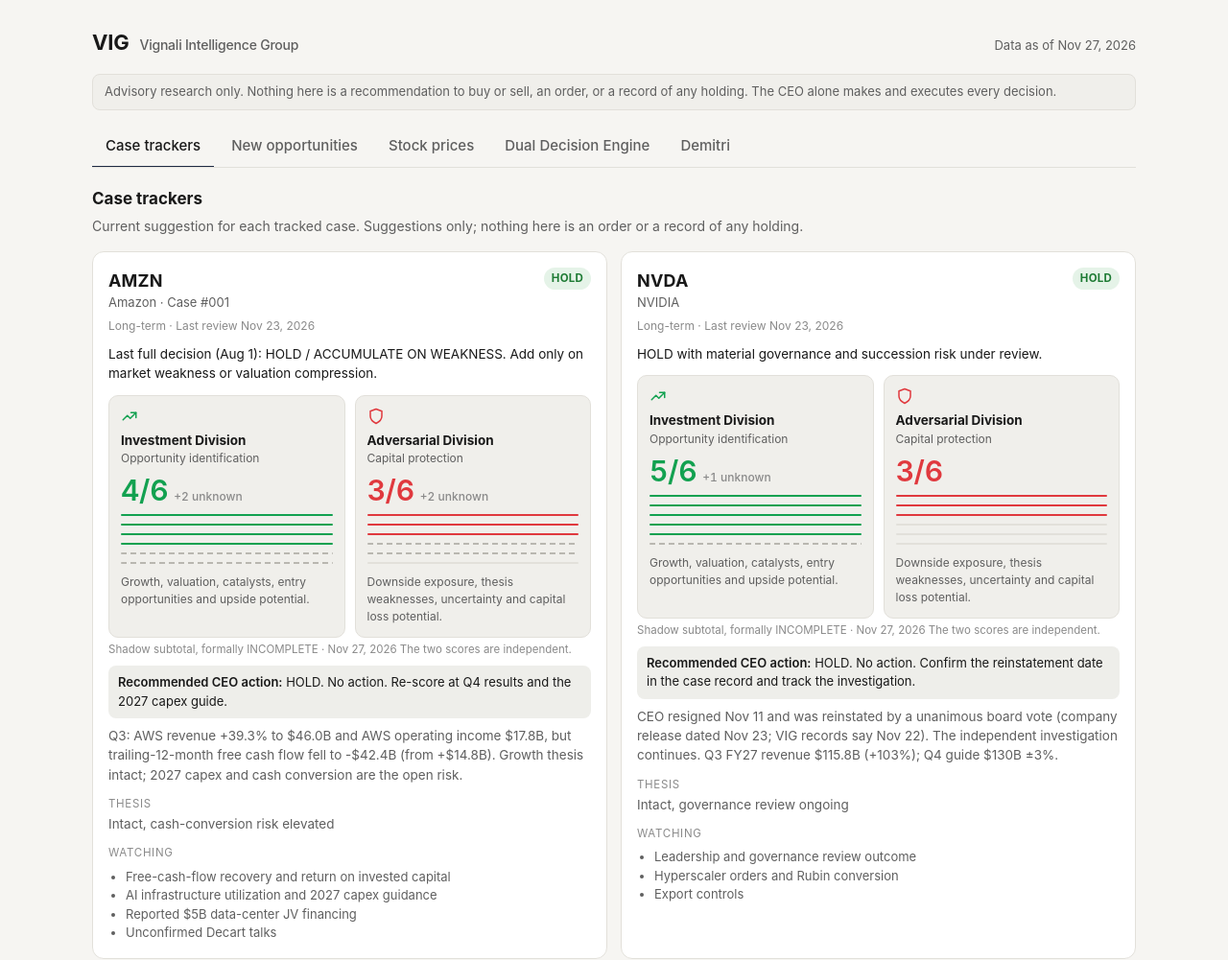
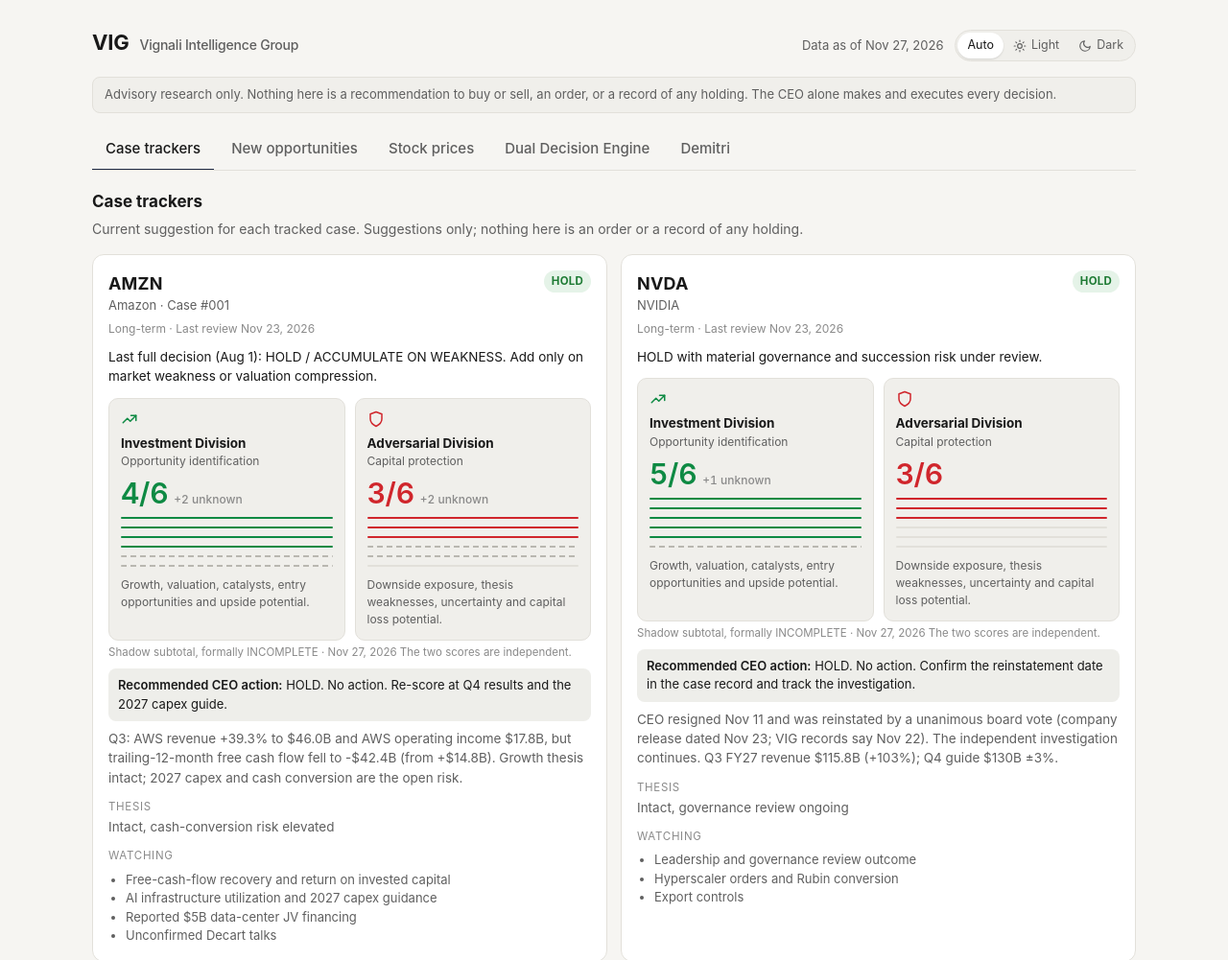
Before and after one commit to kvignali1/vig-dashboard, a plain HTML site: page index.html in a window 1280 px wide. Shown: the top 1001 px of the page at 96% size. Drawn offline with Linux system fonts and the light colour scheme.

Commit message:
Add light/dark mode toggle
Auto (follows system), Light and Dark buttons in the header. The
choice is remembered per browser and applied before first paint.
Division greens and reds darkened slightly for light-mode contrast.

Co-Authored-By: Claude Opus 5.5 <noreply@anthropic.com>
Claude-Session: https://claude.ai/code/session_01Y3VwCqZ8G5Pzz1UtN2rVPH

```diff
--- a/index.html
+++ b/index.html
@@ -5,6 +5,9 @@
 <meta name="viewport" content="width=device-width, initial-scale=1">
 <meta name="robots" content="noindex, nofollow">
 <title>VIG Dashboard</title>
+<script>
+try { var t = localStorage.getItem('vig-theme'); if (t === 'light' || t === 'dark') document.documentElement.dataset.theme = t; } catch (e) {}
+</script>
 <style>
 :root {
   color-scheme: light;
@@ -16,8 +19,8 @@
   --text-2: #5f5f5f;
   --text-3: #8a8a8a;
   --accent: #1f2a44;
-  --opp: #12a150;
-  --res: #e0393e;
+  --opp: #0e8a43;
+  --res: #d0262c;
   --good: #1e7b34;
   --good-bg: #e5f3e8;
   --warn: #8a5a00;
@@ -117,6 +120,12 @@ td.num { font-variant-numeric: tabular-nums; }
 .quote { background: var(--surface); border: 1px solid var(--border); border-radius: 12px; padding: 8px 10px; min-height: 92px; min-width: 0; overflow: hidden; }
 .quote .qh { font-size: 12px; color: var(--text-3); display: flex; justify-content: space-between; }
 .note { font-size: 12.5px; color: var(--text-2); margin: 8px 0 16px; }
+.hright { display: flex; align-items: center; gap: 12px; flex-wrap: wrap; }
+.theme { display: inline-flex; background: var(--surface-2); border: 1px solid var(--border); border-radius: 999px; padding: 2px; }
+.theme button { font: inherit; font-size: 12.5px; color: var(--text-2); background: transparent; border: 0; border-radius: 999px; padding: 4px 10px; cursor: pointer; display: inline-flex; align-items: center; gap: 5px; }
+.theme button svg { width: 14px; height: 14px; fill: none; stroke: currentColor; stroke-width: 2; stroke-linecap: round; stroke-linejoin: round; }
+.theme button[aria-pressed="true"] { background: var(--surface); color: var(--text); box-shadow: 0 1px 2px rgba(0,0,0,.12); }
+.theme button:focus-visible { outline: 2px solid var(--accent); outline-offset: 1px; }
 /* Division panels (Investment / Adversarial) */
 .divs { display: grid; grid-template-columns: 1fr 1fr; gap: 10px; margin: 12px 0 4px; }
 .dv { background: var(--surface-2); border: 1px solid var(--border); border-radius: 10px; padding: 12px; min-width: 0; }
@@ -183,7 +192,14 @@ footer { margin-top: 32px; font-size: 12px; color: var(--text-3); }
 <div class="wrap">
   <header>
     <h1>VIG <small>Vignali Intelligence Group</small></h1>
-    <div class="asof" id="asof"></div>
+    <div class="hright">
+      <div class="asof" id="asof"></div>
+      <div class="theme" role="group" aria-label="Color theme">
+        <button type="button" data-set="system" title="Match system setting">Auto</button>
+        <button type="button" data-set="light" title="Light mode"><svg viewBox="0 0 24 24" aria-hidden="true"><circle cx="12" cy="12" r="4"/><path d="M12 2v2M12 20v2M4.9 4.9l1.4 1.4M17.7 17.7l1.4 1.4M2 12h2M20 12h2M4.9 19.1l1.4-1.4M17.7 6.3l1.4-1.4"/></svg>Light</button>
+        <button type="button" data-set="dark" title="Dark mode"><svg viewBox="0 0 24 24" aria-hidden="true"><path d="M21 12.8A9 9 0 1 1 11.2 3a7 7 0 0 0 9.8 9.8z"/></svg>Dark</button>
+      </div>
+    </div>
   </header>
   <div class="disclaimer" id="disclaimer">Advisory research only.</div>
 
@@ -414,6 +430,19 @@ footer { margin-top: 32px; font-size: 12px; color: var(--text-3); }
     tip.style.top = (e.clientY + 14) + 'px';
   });
 
+  // Theme toggle: Auto follows the system; Light/Dark are remembered.
+  function currentPref() { try { return localStorage.getItem('vig-theme') || 'system'; } catch (e) { return 'system'; } }
+  function applyTheme(pref) {
+    if (pref === 'light' || pref === 'dark') document.documentElement.dataset.theme = pref;
+    else delete document.documentElement.dataset.theme;
+    try { if (pref === 'system') localStorage.removeItem('vig-theme'); else localStorage.setItem('vig-theme', pref); } catch (e) {}
+    document.querySelectorAll('.theme button').forEach(b => b.setAttribute('aria-pressed', b.dataset.set === pref ? 'true' : 'false'));
+    if (sections.prices) { document.querySelectorAll('#quotes .tv').forEach(el => el.innerHTML = ''); loadQuotes(); }
+  }
+  document.querySelectorAll('.theme button').forEach(b => b.addEventListener('click', () => applyTheme(b.dataset.set)));
+  document.querySelectorAll('.theme button').forEach(b => b.setAttribute('aria-pressed', b.dataset.set === currentPref() ? 'true' : 'false'));
+  matchMedia('(prefers-color-scheme: dark)').addEventListener('change', () => { if (currentPref() === 'system' && sections.prices) applyTheme('system'); });
+
   window.addEventListener('hashchange', () => show(location.hash.slice(1)));
 
   fetch('data/vig.json', { cache: 'no-cache' })
```
